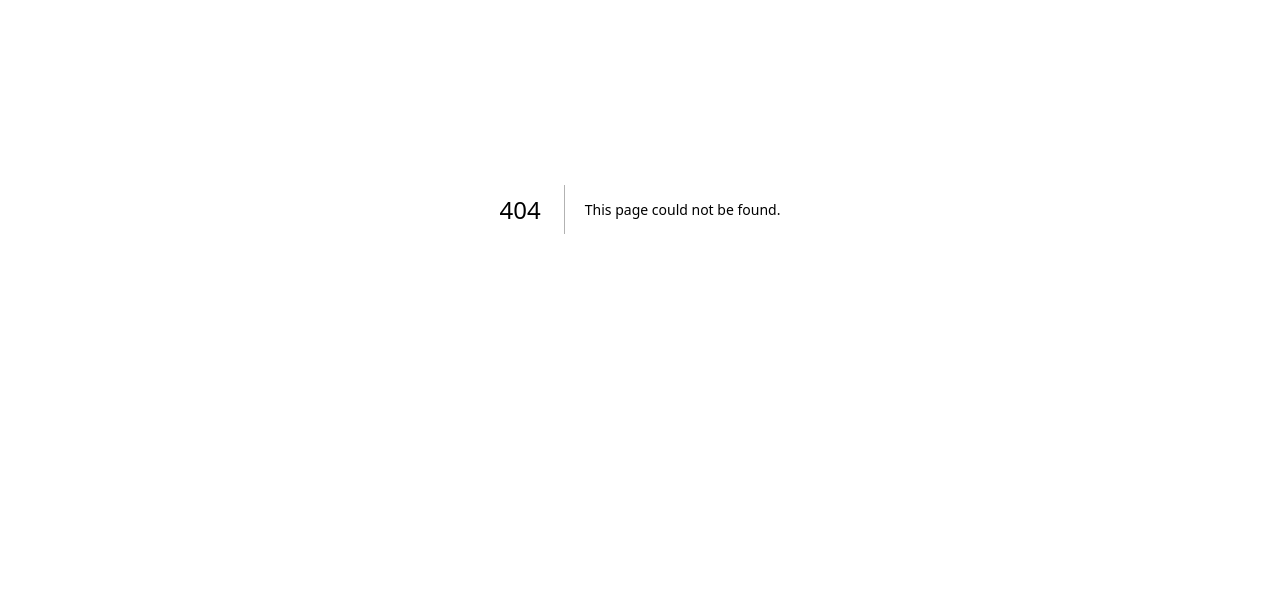
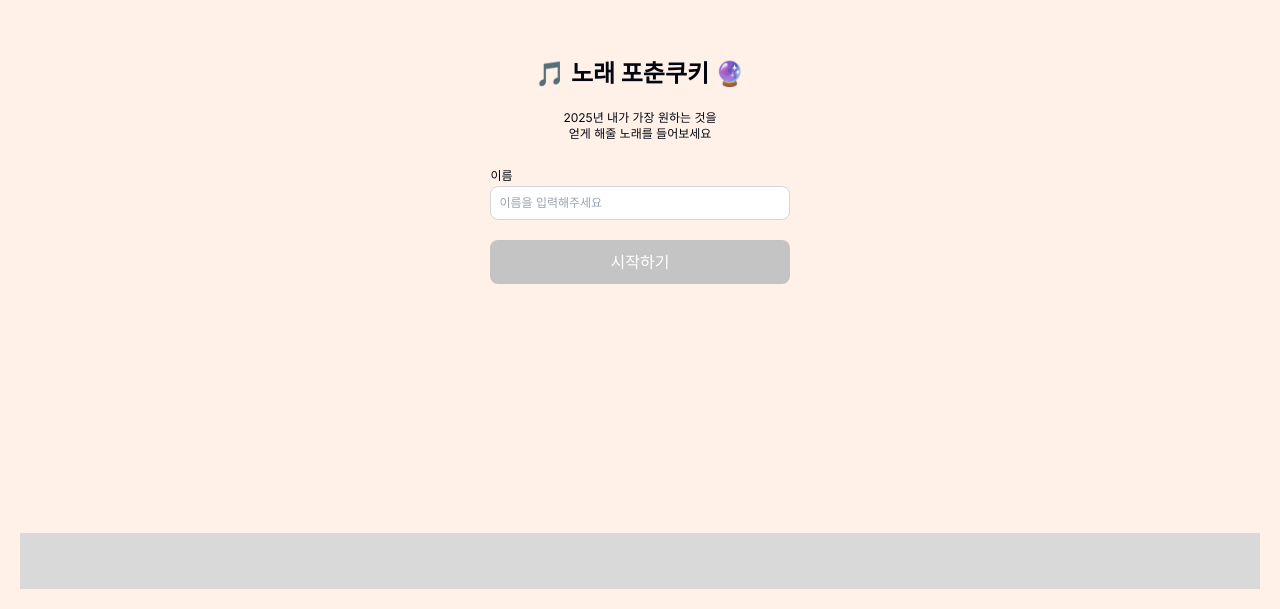
Before and after one commit to saul-atomrigs/ssong-tune-cookie, a Next.js app: page /login in a window 1280 px wide. Before the commit this address had no page. Shown: the part 191-800 px from the top of the page. Built offline with nearby package versions, Linux system fonts and the light colour scheme.

Commit message:
feat: Implement login (start) page functionality

```diff
--- /dev/null
+++ b/app/components/Ads.tsx
@@ -0,0 +1,3 @@
+export default function Ads() {
+  return <div className='w-full h-14 bg-[#D9D9D9] p-4'></div>;
+}
--- /dev/null
+++ b/app/components/Button.tsx
@@ -0,0 +1,25 @@
+import React from 'react';
+
+interface ButtonProps {
+  onClick: () => void;
+  disabled: boolean;
+  children: React.ReactNode;
+}
+
+const Button: React.FC<ButtonProps> = ({ onClick, disabled, children }) => {
+  return (
+    <button
+      onClick={onClick}
+      disabled={disabled}
+      className={`w-full rounded-lg py-2.5 px-5 text-white ${
+        disabled
+          ? 'bg-[#C4C4C4] cursor-not-allowed'
+          : 'bg-[#FF5700] cursor-pointer'
+      }`}
+    >
+      {children}
+    </button>
+  );
+};
+
+export default Button;
--- /dev/null
+++ b/app/components/TextInput.tsx
@@ -0,0 +1,36 @@
+import React from 'react';
+
+interface TextInputProps {
+  value: string;
+  onChange: (e: React.ChangeEvent<HTMLInputElement>) => void;
+  onFocus: () => void;
+  onBlur: () => void;
+  tag?: string;
+}
+
+const TextInput: React.FC<TextInputProps> = ({
+  value,
+  onChange,
+  onFocus,
+  onBlur,
+  tag,
+}) => {
+  return (
+    <div className='w-full'>
+      {tag && <label className='text-xs text-gray-950 mb-1'>{tag}</label>}
+      <input
+        type='text'
+        value={value}
+        onChange={onChange}
+        onFocus={onFocus}
+        onBlur={onBlur}
+        placeholder='이름을 입력해주세요'
+        className={`w-full p-2 border text-xs text-black ${
+          value ? 'border-blue-500' : 'border-gray-300'
+        } rounded-lg`}
+      />
+    </div>
+  );
+};
+
+export default TextInput;
--- /dev/null
+++ b/app/login/page.tsx
@@ -0,0 +1,68 @@
+'use client';
+
+import React, { useState } from 'react';
+import TextInput from '../components/TextInput';
+import Button from '../components/Button';
+import { useRouter } from 'next/navigation';
+import Ads from '../components/Ads';
+
+const TEXT_LIMIT = 30;
+const ALLOWED_PATTERN = /^[ㄱ-ㅎ가-힣a-zA-Z\s!@#$%^&*(),.?":{}|<>]*$/;
+
+export default function Login() {
+  const [text, setText] = useState('');
+  const [isFocused, setIsFocused] = useState(false);
+  const router = useRouter();
+
+  const handleChange = (e: React.ChangeEvent<HTMLInputElement>) => {
+    const value = e.target.value;
+
+    if (value.length <= TEXT_LIMIT && ALLOWED_PATTERN.test(value)) {
+      setText(value);
+    }
+  };
+
+  const handleFocus = () => {
+    setIsFocused(true);
+  };
+
+  const handleBlur = () => {
+    setIsFocused(false);
+  };
+
+  const handleSubmit = () => {
+    if (text.length > 0) {
+      router.push('/list');
+    }
+  };
+
+  return (
+    <div className='flex flex-col min-h-screen bg-[#FFF1E7]'>
+      <div className='flex-1 flex items-center justify-center p-5'>
+        <div className='flex flex-col items-center space-y-5'>
+          <h1 className='text-2xl font-bold text-gray-950'>
+            🎵 노래 포춘쿠키 🔮
+          </h1>
+          <div className='w-[55%] text-center'>
+            <p className='text-gray-950 text-xs'>
+              2025년 내가 가장 원하는 것을 얻게 해줄 노래를 들어보세요
+            </p>
+          </div>
+          <TextInput
+            value={text}
+            onChange={handleChange}
+            onFocus={handleFocus}
+            onBlur={handleBlur}
+            tag='이름'
+          />
+          <Button onClick={handleSubmit} disabled={text.length === 0}>
+            시작하기
+          </Button>
+        </div>
+      </div>
+      <div className='px-5 pb-5'>
+        <Ads />
+      </div>
+    </div>
+  );
+}
--- a/app/page.tsx
+++ b/app/page.tsx
@@ -1,101 +1,5 @@
-import Image from "next/image";
+import { redirect } from 'next/navigation';
 
 export default function Home() {
-  return (
-    <div className="grid grid-rows-[20px_1fr_20px] items-center justify-items-center min-h-screen p-8 pb-20 gap-16 sm:p-20 font-[family-name:var(--font-geist-sans)]">
-      <main className="flex flex-col gap-8 row-start-2 items-center sm:items-start">
-        <Image
-          className="dark:invert"
-          src="/next.svg"
-          alt="Next.js logo"
-          width={180}
-          height={38}
-          priority
-        />
-        <ol className="list-inside list-decimal text-sm text-center sm:text-left font-[family-name:var(--font-geist-mono)]">
-          <li className="mb-2">
-            Get started by editing{" "}
-            <code className="bg-black/[.05] dark:bg-white/[.06] px-1 py-0.5 rounded font-semibold">
-              app/page.tsx
-            </code>
-            .
-          </li>
-          <li>Save and see your changes instantly.</li>
-        </ol>
-
-        <div className="flex gap-4 items-center flex-col sm:flex-row">
-          <a
-            className="rounded-full border border-solid border-transparent transition-colors flex items-center justify-center bg-foreground text-background gap-2 hover:bg-[#383838] dark:hover:bg-[#ccc] text-sm sm:text-base h-10 sm:h-12 px-4 sm:px-5"
-            href="https://vercel.com/new?utm_source=create-next-app&utm_medium=appdir-template-tw&utm_campaign=create-next-app"
-            target="_blank"
-            rel="noopener noreferrer"
-          >
-            <Image
-              className="dark:invert"
-              src="/vercel.svg"
-              alt="Vercel logomark"
-              width={20}
-              height={20}
-            />
-            Deploy now
-          </a>
-          <a
-            className="rounded-full border border-solid border-black/[.08] dark:border-white/[.145] transition-colors flex items-center justify-center hover:bg-[#f2f2f2] dark:hover:bg-[#1a1a1a] hover:border-transparent text-sm sm:text-base h-10 sm:h-12 px-4 sm:px-5 sm:min-w-44"
-            href="https://nextjs.org/docs?utm_source=create-next-app&utm_medium=appdir-template-tw&utm_campaign=create-next-app"
-            target="_blank"
-            rel="noopener noreferrer"
-          >
-            Read our docs
-          </a>
-        </div>
-      </main>
-      <footer className="row-start-3 flex gap-6 flex-wrap items-center justify-center">
-        <a
-          className="flex items-center gap-2 hover:underline hover:underline-offset-4"
-          href="https://nextjs.org/learn?utm_source=create-next-app&utm_medium=appdir-template-tw&utm_campaign=create-next-app"
-          target="_blank"
-          rel="noopener noreferrer"
-        >
-          <Image
-            aria-hidden
-            src="/file.svg"
-            alt="File icon"
-            width={16}
-            height={16}
-          />
-          Learn
-        </a>
-        <a
-          className="flex items-center gap-2 hover:underline hover:underline-offset-4"
-          href="https://vercel.com/templates?framework=next.js&utm_source=create-next-app&utm_medium=appdir-template-tw&utm_campaign=create-next-app"
-          target="_blank"
-          rel="noopener noreferrer"
-        >
-          <Image
-            aria-hidden
-            src="/window.svg"
-            alt="Window icon"
-            width={16}
-            height={16}
-          />
-          Examples
-        </a>
-        <a
-          className="flex items-center gap-2 hover:underline hover:underline-offset-4"
-          href="https://nextjs.org?utm_source=create-next-app&utm_medium=appdir-template-tw&utm_campaign=create-next-app"
-          target="_blank"
-          rel="noopener noreferrer"
-        >
-          <Image
-            aria-hidden
-            src="/globe.svg"
-            alt="Globe icon"
-            width={16}
-            height={16}
-          />
-          Go to nextjs.org →
-        </a>
-      </footer>
-    </div>
-  );
+  redirect('/login');
 }
```
